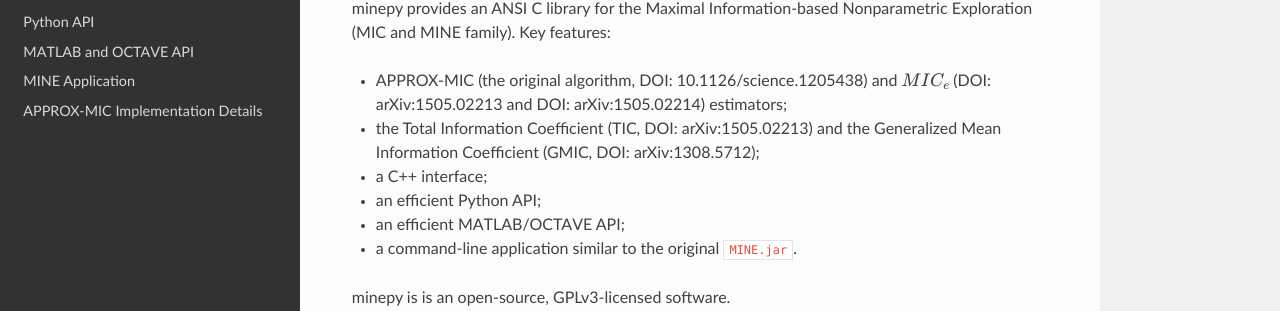
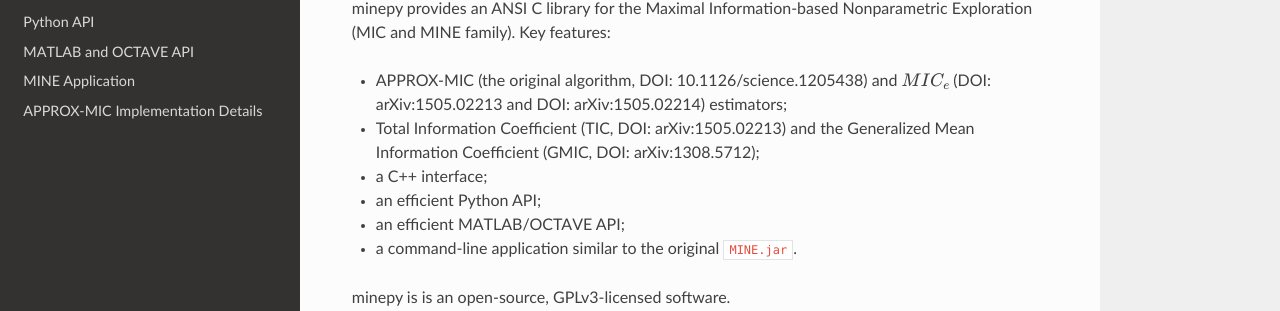
Before and after one commit to minepy/minepy, a Sphinx documentation site: the page built from docs/source/index.rst, in a window 1280 px wide and 900 px high. Shown: the part 244-555 px from the top of the window. Built offline with Sphinx 7.4.7 and the Read the Docs theme 2.0.0, drawn with Linux system fonts in a browser that asks for light colours; formulas are drawn with MathJax 3; the version number is read from the project's files by our own code.

Commit message:
.txt -> .rst for Sphinx files

```diff
--- a/README.rst
+++ b/README.rst
@@ -9,8 +9,8 @@
 
 * APPROX-MIC (the original algorithm, DOI: 10.1126/science.1205438) and
   :math:`MIC_e` (DOI: arXiv:1505.02213 and DOI: arXiv:1505.02214) estimators;
-* the Total Information Coefficient (TIC, DOI: arXiv:1505.02213) and
-  the Generalized Mean Information Coefficient (GMIC, DOI: arXiv:1308.5712);
+* Total Information Coefficient (TIC, DOI: arXiv:1505.02213) and the Generalized
+  Mean Information Coefficient (GMIC, DOI: arXiv:1308.5712);
 * a C++ interface;
 * an efficient Python API;
 * an efficient MATLAB/OCTAVE API;
--- a/docs/source/conf.py
+++ b/docs/source/conf.py
@@ -25,13 +25,13 @@
 
 # Add any Sphinx extension module names here, as strings. They can be extensions
 # coming with Sphinx (named 'sphinx.ext.*') or your custom ones.
-extensions = ['sphinx.ext.autodoc', 'sphinx.ext.pngmath', 'sphinx.ext.napoleon']
+extensions = ['sphinx.ext.autodoc', 'sphinx.ext.imgmath', 'sphinx.ext.napoleon']
 
 # Add any paths that contain templates here, relative to this directory.
 templates_path = ['_templates']
 
 # The suffix of source filenames.
-source_suffix = '.txt'
+source_suffix = '.rst'
 
 # The encoding of source files.
 #source_encoding = 'utf-8-sig'
```
Also changed, not shown: docs/source/application.rst (renamed from docs/source/application.txt), docs/source/cpp.rst (renamed from docs/source/cpp.txt), docs/source/details.rst (renamed from docs/source/details.txt), docs/source/index.rst (renamed from docs/source/index.txt), docs/source/install.rst (renamed from docs/source/install.txt), docs/source/libmine.rst (renamed from docs/source/libmine.txt), docs/source/matlab.rst (renamed from docs/source/matlab.txt), docs/source/python.rst (renamed from docs/source/python.txt).
